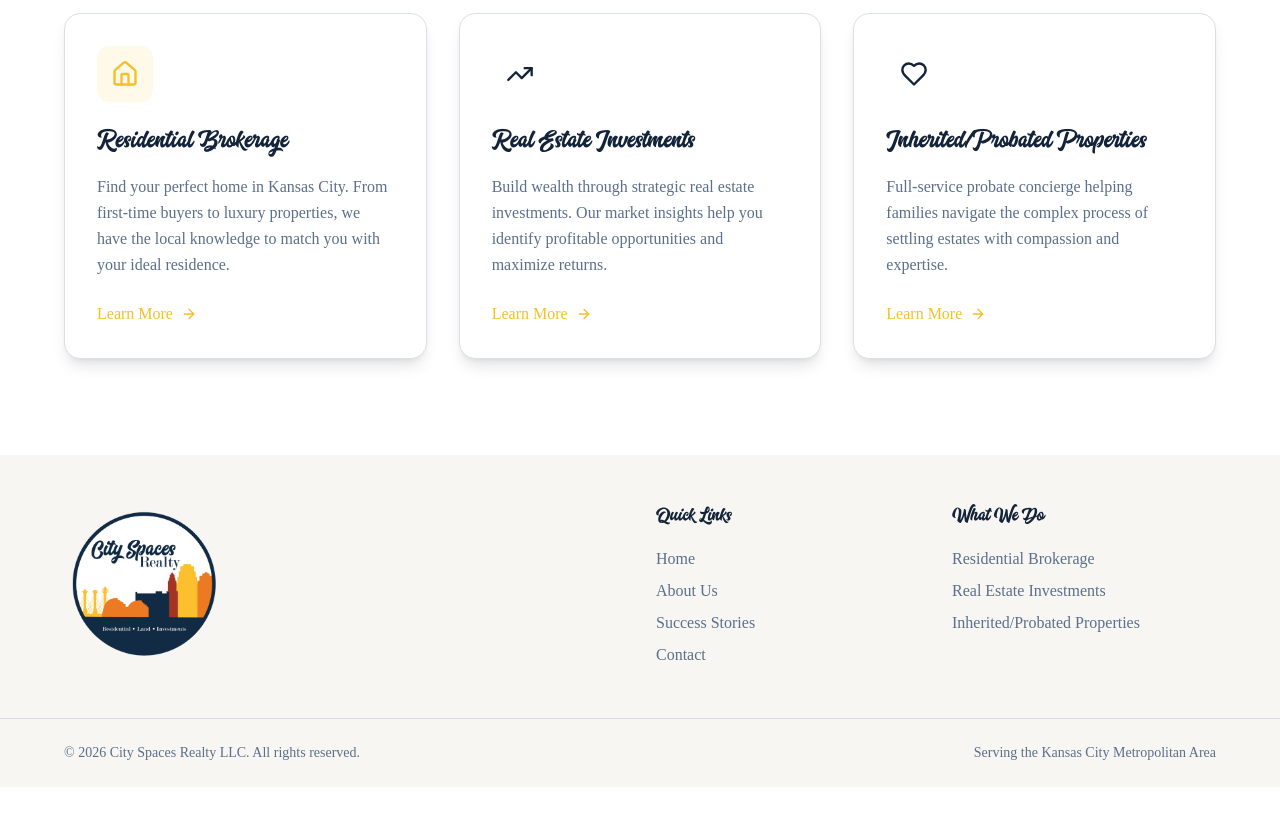
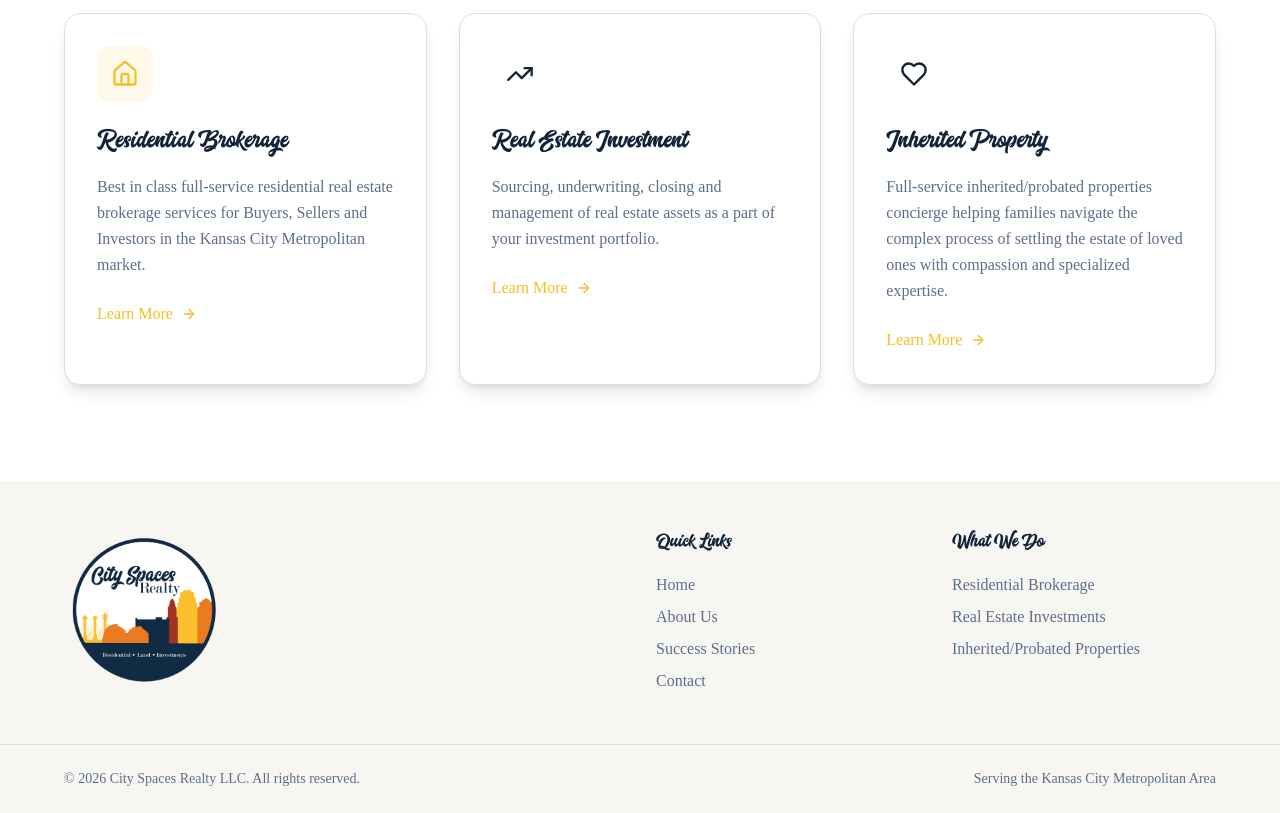
Before and after one commit to hardhatwebworks/cityspaceskc, a React (Vite) app: page / in a window 1280 px wide. Shown: the part 2000-2813 px from the top of the page. Before the commit the page ends 2787 px from the top, so only its background shows below. Built offline with nearby package versions, Linux system fonts and the light colour scheme; the HTML template or start-up script is replaced by a standard one.

Commit message:
Update home services summary
Co-authored-by: hardhatwebworks <230505766+hardhatwebworks@users.noreply.github.com>

```diff
--- a/src/components/ServicesSection.tsx
+++ b/src/components/ServicesSection.tsx
@@ -6,21 +6,21 @@ const ServicesSection = () => {
     {
       icon: Home,
       title: "Residential Brokerage",
-      description: "Find your perfect home in Kansas City. From first-time buyers to luxury properties, we have the local knowledge to match you with your ideal residence.",
+      description: "Best in class full-service residential real estate brokerage services for Buyers, Sellers and Investors in the Kansas City Metropolitan market.",
       link: "/residential-brokerage",
       color: "gold",
     },
     {
       icon: TrendingUp,
-      title: "Real Estate Investments",
-      description: "Build wealth through strategic real estate investments. Our market insights help you identify profitable opportunities and maximize returns.",
+      title: "Real Estate Investment",
+      description: "Sourcing, underwriting, closing and management of real estate assets as a part of your investment portfolio.",
       link: "/real-estate-investments",
       color: "orange",
     },
     {
       icon: Heart,
-      title: "Inherited/Probated Properties",
-      description: "Full-service probate concierge helping families navigate the complex process of settling estates with compassion and expertise.",
+      title: "Inherited Property",
+      description: "Full-service inherited/probated properties concierge helping families navigate the complex process of settling the estate of loved ones with compassion and specialized expertise.",
       link: "/inherited-properties",
       color: "burnt-orange",
     },
```
